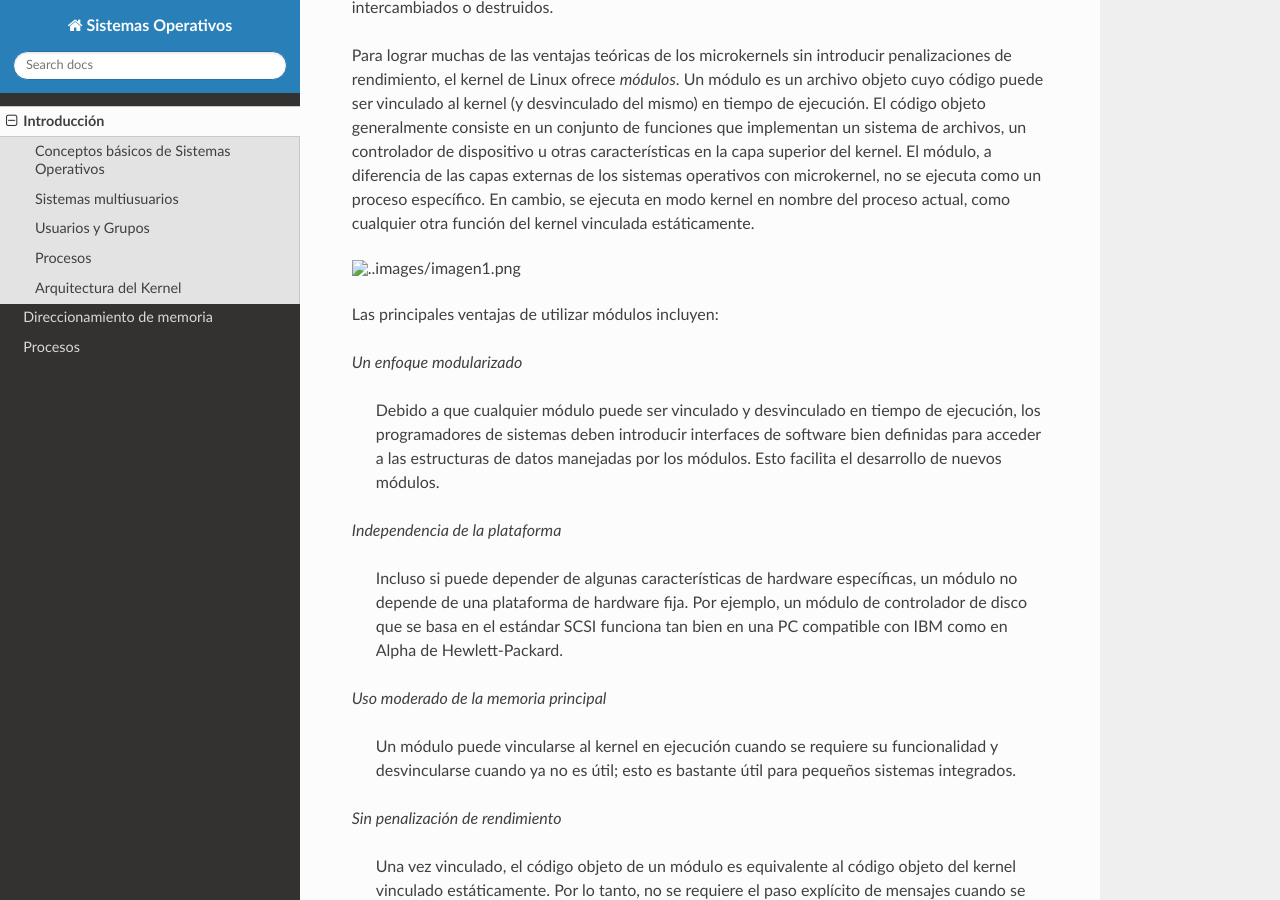
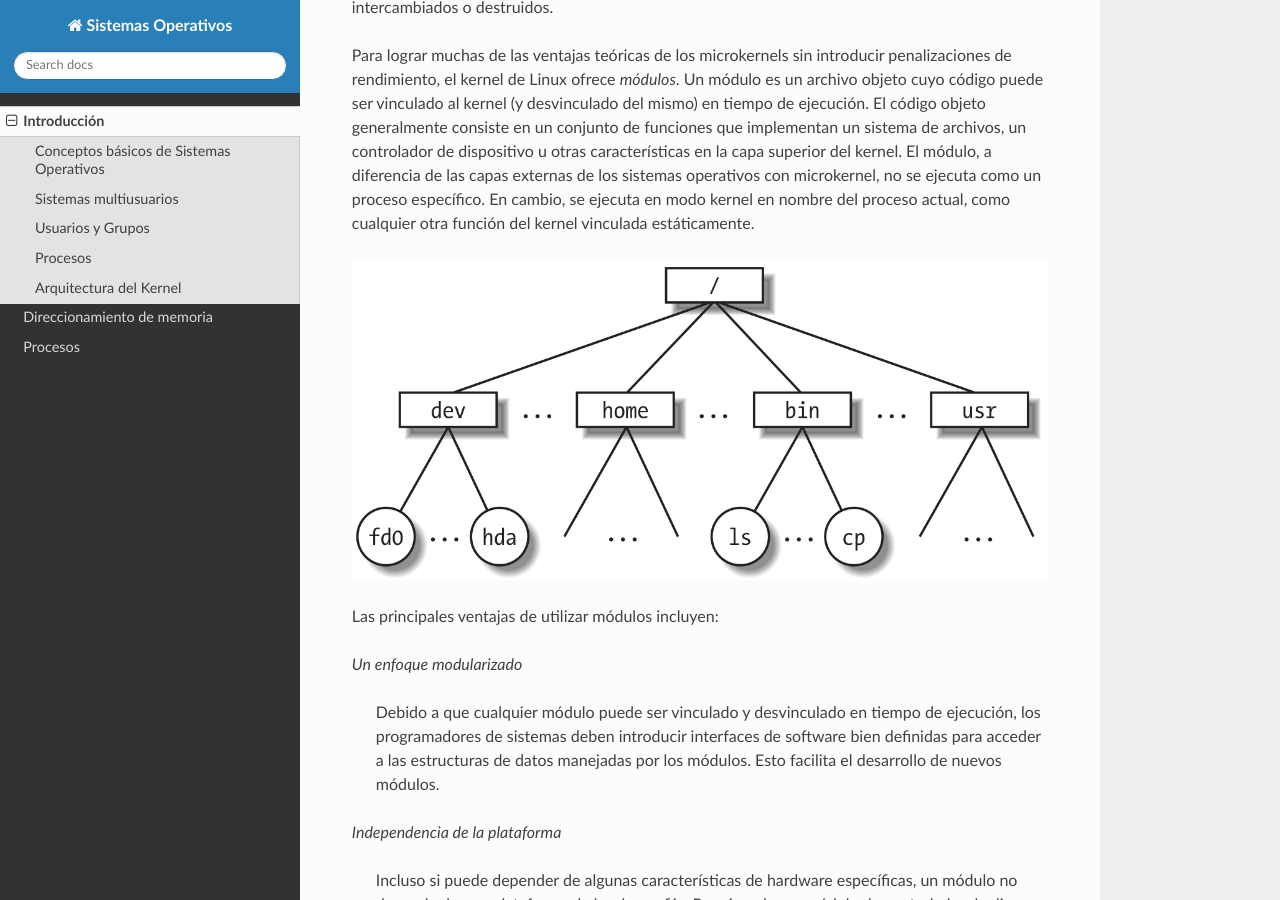
Before and after one commit to educonstantin/so, a Sphinx documentation site: the page built from docs/source/introduccion.rst, in a window 1280 px wide and 900 px high, scrolled down 4020 px. Built offline with Sphinx 7.4.7 and the Read the Docs theme 3.1.0, drawn with Linux system fonts in a browser that asks for light colours.

Commit message:
Update introduccion.rst

```diff
--- a/docs/source/introduccion.rst
+++ b/docs/source/introduccion.rst
@@ -64,7 +64,7 @@ Aunque la investigación académica sobre sistemas operativos está orientada ha
 
 Para lograr muchas de las ventajas teóricas de los microkernels sin introducir penalizaciones de rendimiento, el kernel de Linux ofrece *módulos*. Un módulo es un archivo objeto cuyo código puede ser vinculado al kernel (y desvinculado del mismo) en tiempo de ejecución. El código objeto generalmente consiste en un conjunto de funciones que implementan un sistema de archivos, un controlador de dispositivo u otras características en la capa superior del kernel. El módulo, a diferencia de las capas externas de los sistemas operativos con microkernel, no se ejecuta como un proceso específico. En cambio, se ejecuta en modo kernel en nombre del proceso actual, como cualquier otra función del kernel vinculada estáticamente.
 
-..  image:: ..images/imagen1.png
+..  image:: ../images/imagen1.png
 
 Las principales ventajas de utilizar módulos incluyen:
 
```
